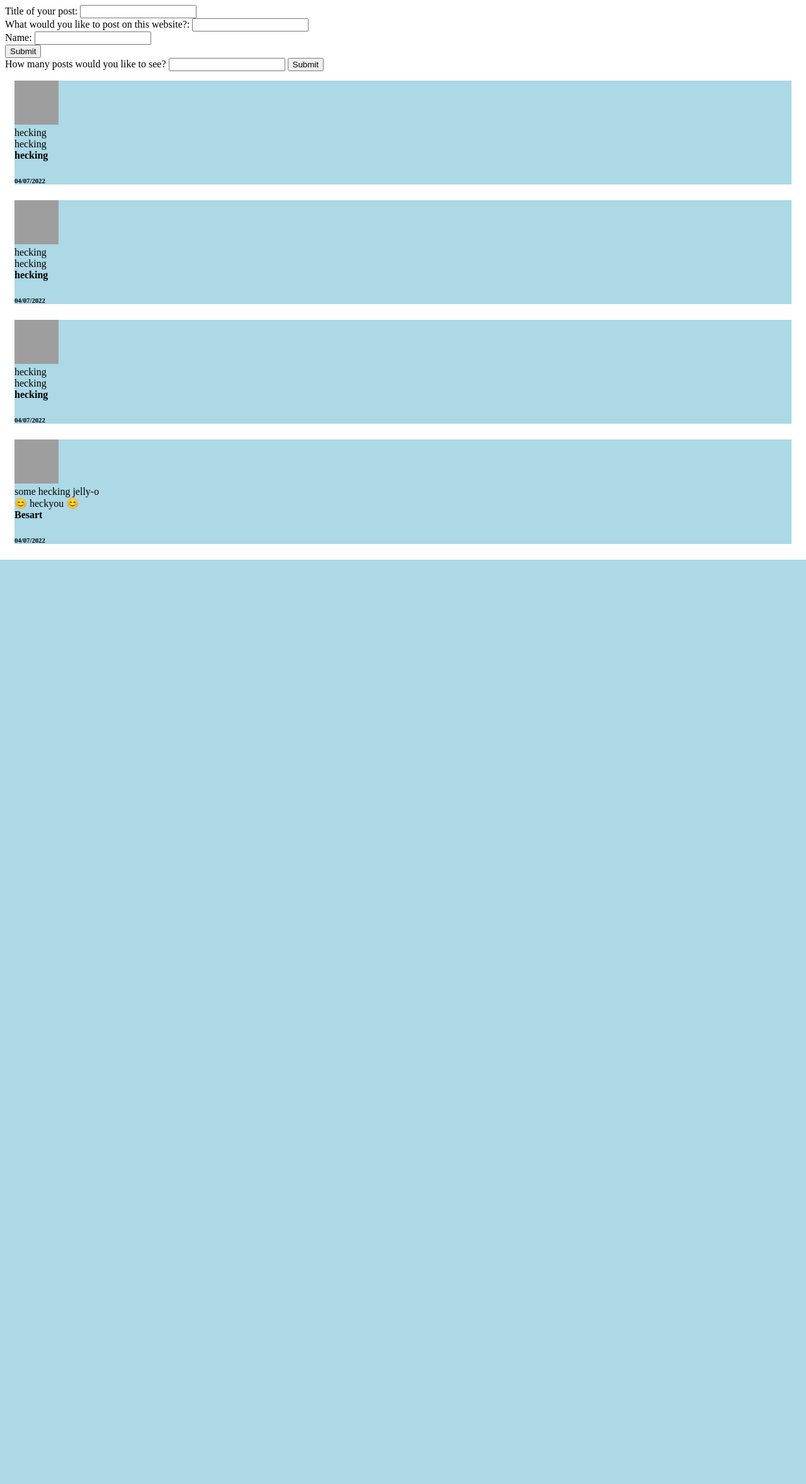
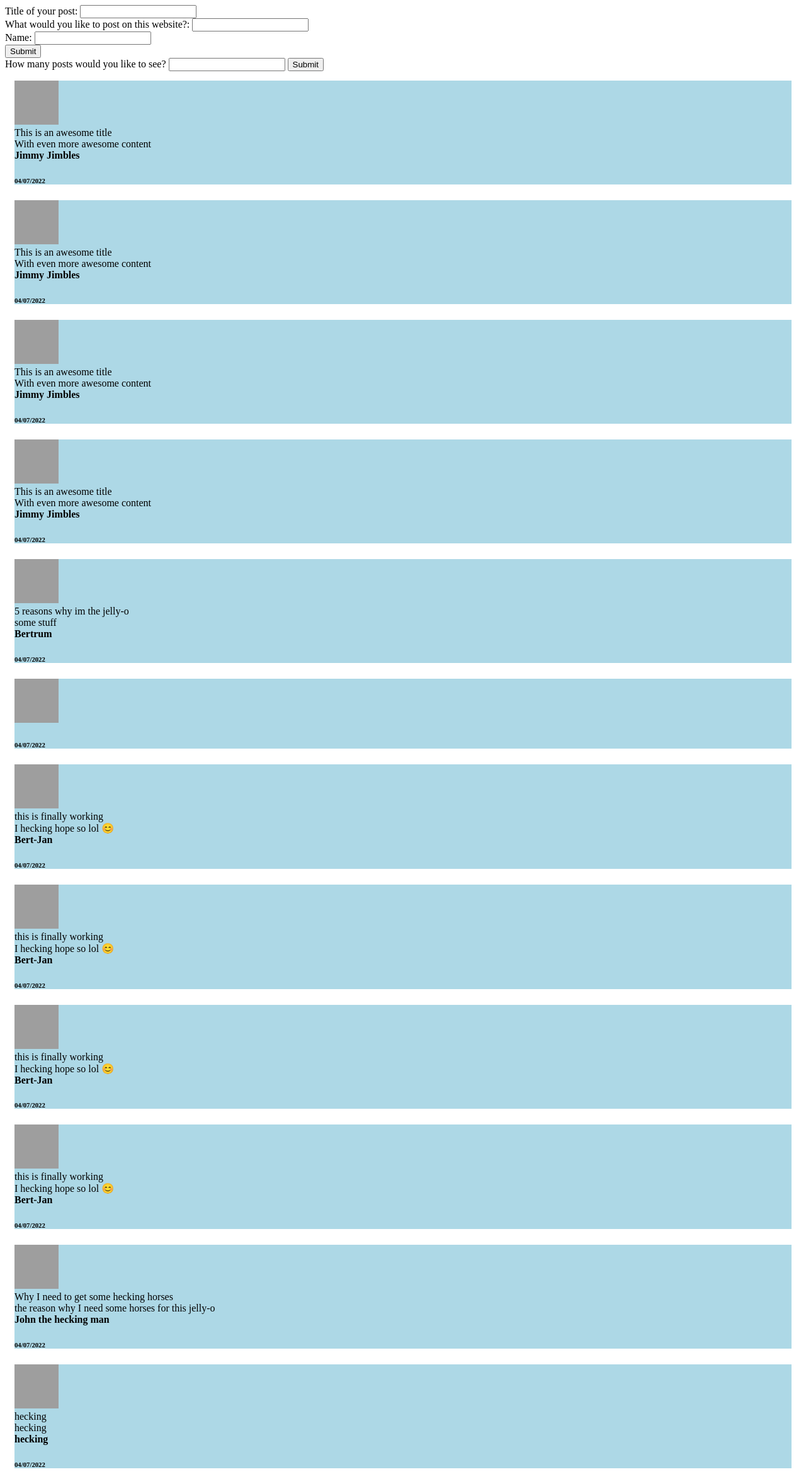
Before and after one commit to besartelezi/challenge-php-guestbook, a PHP site: page / in a window 1280 px wide. Shown: the whole page at 63% size. Before the commit the page ends 889 px from the top, so only its background shows below. Run offline with PHP 8.4, Linux system fonts and the light colour scheme; grey boxes are pictures that could not be loaded.

Commit message:
added comments to code, update guestbook.txt, and added gif

```diff
--- a/guestbook.txt
+++ b/guestbook.txt
@@ -1 +1 @@
-[{"title":"some fucking shit","content":":) fuckyou :-)","authorName":"Besart","date":"04\/07\/2022"},{"title":"fucking","content":"fucking","authorName":"fucking","date":"04\/07\/2022"},{"title":"fucking","content":"fucking","authorName":"fucking","date":"04\/07\/2022"},{"title":"fucking","content":"fucking","authorName":"fucking","date":"04\/07\/2022"}]
+[{"title":"fucking","content":"fucking","authorName":"fucking","date":"04\/07\/2022"},{"title":"Why I need to get some fucking horses","content":"the reason why I need some horses for this shit","authorName":"John the fucking man","date":"04\/07\/2022"},{"title":"this is finally working","content":"I fucking hope so lol :)","authorName":"Bert-Jan","date":"04\/07\/2022"},{"title":"this is finally working","content":"I fucking hope so lol :)","authorName":"Bert-Jan","date":"04\/07\/2022"},{"title":"this is finally working","content":"I fucking hope so lol :)","authorName":"Bert-Jan","date":"04\/07\/2022"},{"title":"this is finally working","content":"I fucking hope so lol :)","authorName":"Bert-Jan","date":"04\/07\/2022"},{"title":"","content":"","authorName":"","date":"04\/07\/2022"},{"title":"5 reasons why im the shit","content":"some stuff","authorName":"Bertrum","date":"04\/07\/2022"},{"title":"This is an awesome title","content":"With even more awesome content","authorName":"Jimmy Jimbles","date":"04\/07\/2022"},{"title":"This is an awesome title","content":"With even more awesome content","authorName":"Jimmy Jimbles","date":"04\/07\/2022"},{"title":"This is an awesome title","content":"With even more awesome content","authorName":"Jimmy Jimbles","date":"04\/07\/2022"},{"title":"This is an awesome title","content":"With even more awesome content","authorName":"Jimmy Jimbles","date":"04\/07\/2022"}]
--- a/view/bodyView.php
+++ b/view/bodyView.php
@@ -1,14 +1,16 @@
 <?php
 declare(strict_types=1);
 
+//creating the new PostLoader object
 $postLoader = new PostLoader();
+// if the button has been pressed, then the savePost function will be used
 if (isset($_POST['date']))
 {
     $postLoader->savePost();
 }
 
 ?>
-
+<!-- THE FORM -->
 <body>
 <form action ="index.php" method="post">
     <label>
@@ -25,10 +27,12 @@ if (isset($_POST['date']))
         Name:
         <input type="text" name="authorName">
     </label><br>
+    <!-- When the user clicks on the button, then the current date will be added to the $_POST array -->
     <button type="submit" value="<?php echo (date('d/m/Y')); ?>" name="date">Submit</button>
 </form>
 </body>
 
+<!-- Form that user can input how many posts they'd like to see -->
 <form method="post">
     <label>How many posts would you like to see?
         <input type="number" name="amountPosts">
@@ -48,25 +52,32 @@ if($postLoader->getPosts()){
     $postsArray = [];
 }
 
+//setting the $i variable to 0, need this for the foreach loop I will be using
 $i = 0;
 
+//The arrays of emojis and the emojis will be replacing
 $textEmojis = [':)', ':-)', ':(', ':-(', ':D', ':-D', 'xD', ':o', ':-o'];
 $emojis = ['&#128522', '&#128522', '&#128543', '&#128543', '&#128516', '&#128516', '&#128518', '&#128558', '&#128558'];
 
+//array of 'bad' words and what they will be replaced by
 $nonoWords = ['fuck', 'fucking', 'fuckyou', 'shit','hell','damn','asshole','pussy','dipshit','fucker'];
 $yesyesWords = ['heck','hecking','i love you','jelly-o','o heavens','darn','good kid','brave soldier','dipper','hero'];
 
+//if the user has chosen how many posts they would like to see, this code will show that amount of posts
+//if no user input has been given, then it will be automatically set to 20
 $amountPosts = $_POST['amountPosts'] ?? 20;
 ?>
-<?php foreach(array_reverse($postsArray) as $value): ?>
-    <?php $i++;
+<?php foreach(array_reverse($postsArray) as $value): $i++;
+// used array reverse, so the most recent post is seen first
+
+    //string replace the bad words by the filtered words in each array where the user can give their input
     $filteredContent = str_replace($nonoWords, $yesyesWords, $value['content']);
     $filteredTitle = str_replace($nonoWords, $yesyesWords, $value['title']);
     $filteredAuthorName = str_replace($nonoWords, $yesyesWords, $value['authorName']);
-
     str_replace($textEmojis, $emojis ,$filteredContent);
     ?>
 
+<!-- This part is what gets looped, it will keep adding this HTMl code where the user input has also been filtered and added in -->
     <div class="card" style="background-color: lightblue; margin: 15px; padding 30px;">
         <div class="image"><img src="https://picsum.photos/70" alt="random image">
             <div class="Title"><?= str_replace($textEmojis, $emojis , $filteredTitle); ?></div>
@@ -76,5 +87,7 @@ $amountPosts = $_POST['amountPosts'] ?? 20;
         </div>
     </div>
 
+<!-- $i keeps increasing, since we let it increment after every loop
+ if the $i gets equal to or bigger than the amount of posts the user has chosen, the loop stops -->
     <?php if ($i >= $amountPosts) break;
 endforeach; ?>
```
Also changed, not shown: images/thumbs-up.gif (added).
